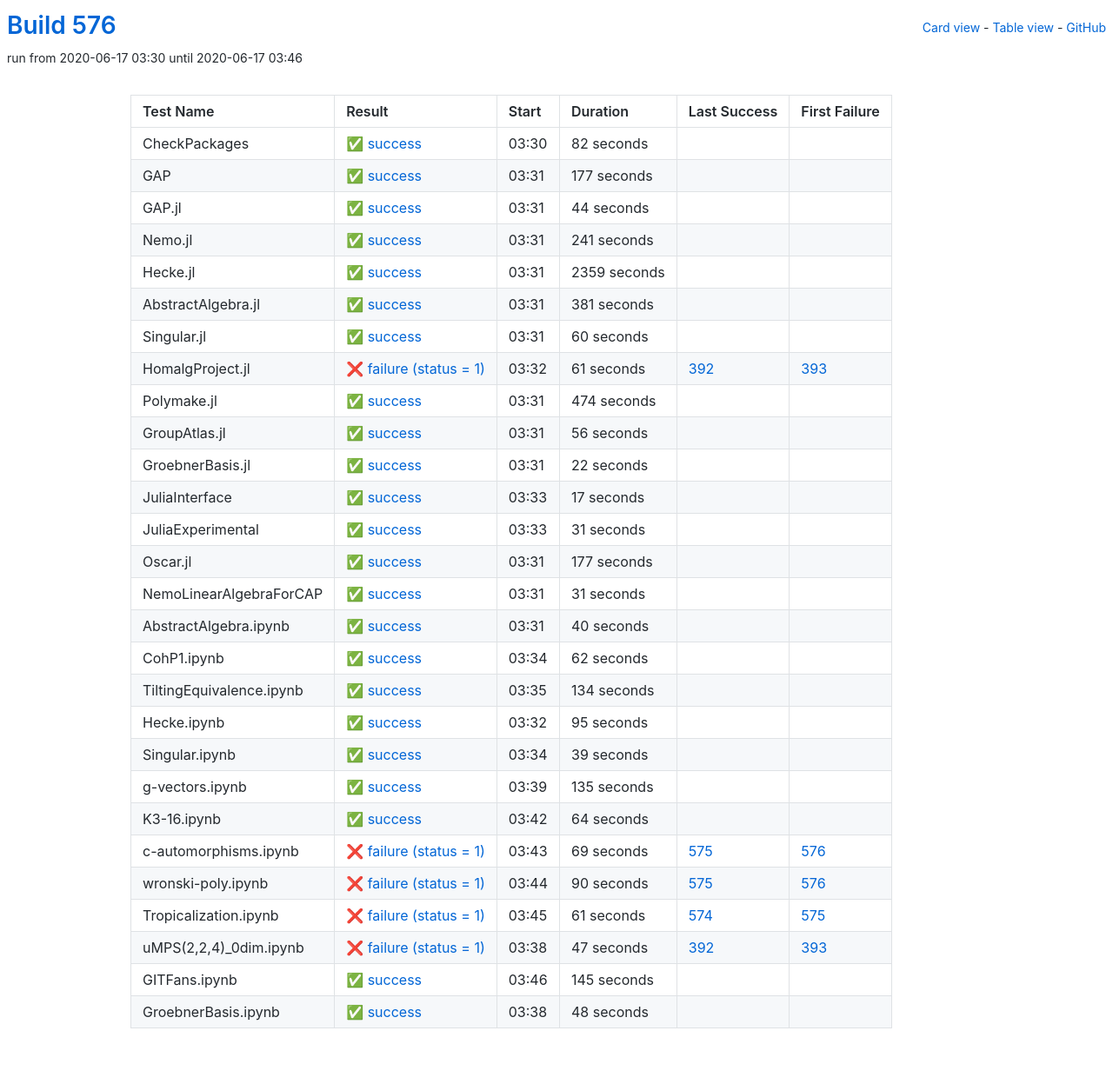
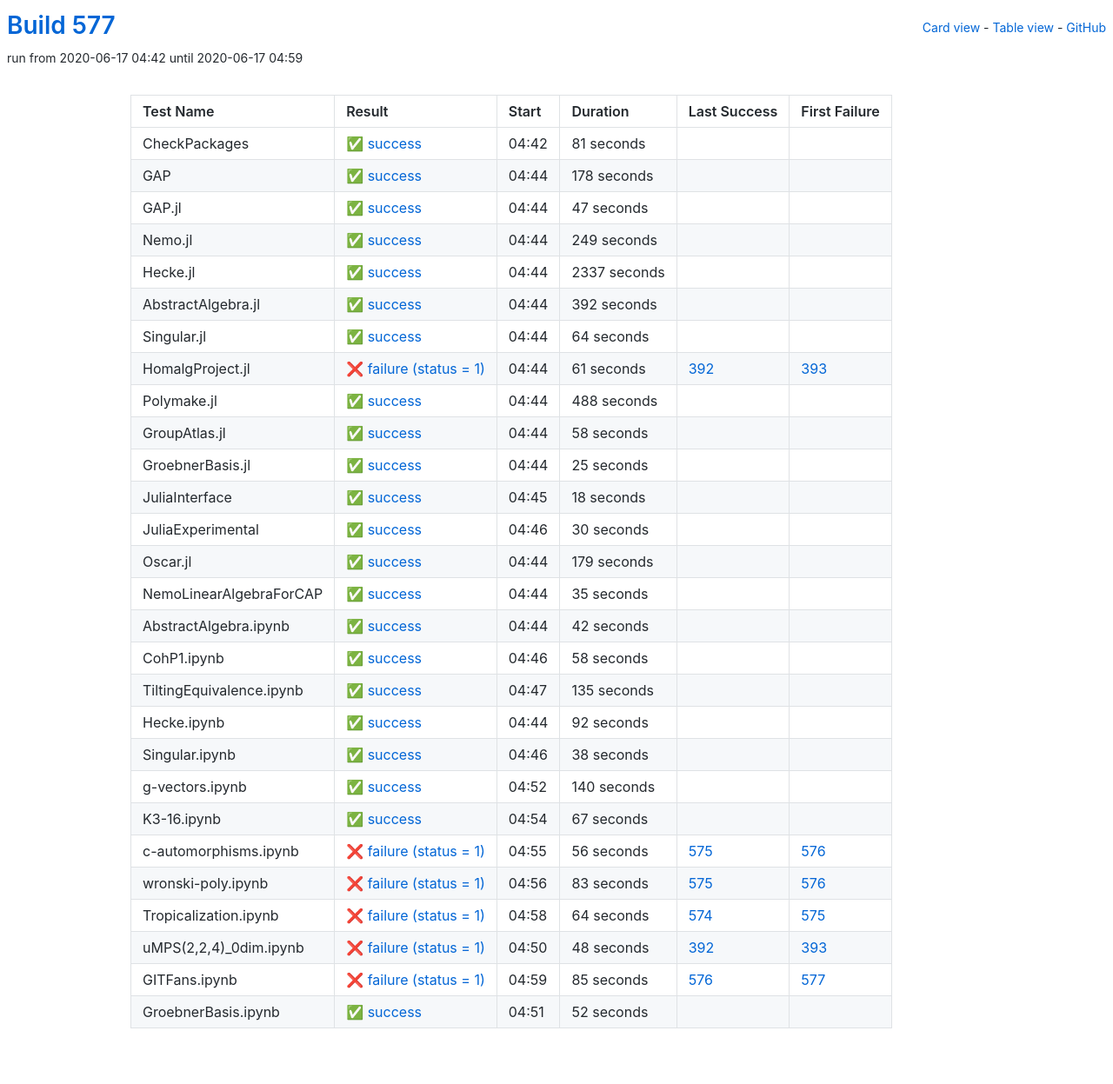
Before and after one commit to oscar-system/oscar-ci-status-1.4, a Jekyll site: the page built from table.html, in a window 1280 px wide. Shown: the whole page at 87% size. Built offline with Jekyll 4.4.1, drawn with Linux system fonts in a browser that asks for light colours.

Commit message:
Build #577

```diff
--- a/_data/ci.yml
+++ b/_data/ci.yml
@@ -1,6 +1,6 @@
 ---
-build: 576
-build_url: https://oscarci.mathematik.uni-kl.de/job/oscar-julia-1.4/576/
+build: 577
+build_url: https://oscarci.mathematik.uni-kl.de/job/oscar-julia-1.4/577/
 job: oscar-julia-1.4
 organization: oscar-system
 repo: oscar-ci-status-1.4
@@ -8,92 +8,92 @@ repourl: https://github.com/oscar-system/oscar-ci-status-1.4
 tests:
 - name: CheckPackages
   id: checkpackages
-  log: https://oscarci.mathematik.uni-kl.de/job/oscar-julia-1.4/576/artifact/logs/build-576/CheckPackages.log
-  start: 2020-06-17 03:30
+  log: https://oscarci.mathematik.uni-kl.de/job/oscar-julia-1.4/577/artifact/logs/build-577/CheckPackages.log
+  start: 2020-06-17 04:42
   success: true
   exitcode: 0
   status: success
-  duration: 82
+  duration: 81
   last_success: false
   last_success_url:
   first_failure: false
   first_failure_url:
 - name: GAP
   id: gap
-  log: https://oscarci.mathematik.uni-kl.de/job/oscar-julia-1.4/576/artifact/logs/build-576/GAP.log
-  start: 2020-06-17 03:31
+  log: https://oscarci.mathematik.uni-kl.de/job/oscar-julia-1.4/577/artifact/logs/build-577/GAP.log
+  start: 2020-06-17 04:44
   success: true
   exitcode: 0
   status: success
-  duration: 177
+  duration: 178
   last_success: false
   last_success_url:
   first_failure: false
   first_failure_url:
 - name: GAP.jl
   id: gap-jl
-  log: https://oscarci.mathematik.uni-kl.de/job/oscar-julia-1.4/576/artifact/logs/build-576/GAP.jl.log
-  start: 2020-06-17 03:31
+  log: https://oscarci.mathematik.uni-kl.de/job/oscar-julia-1.4/577/artifact/logs/build-577/GAP.jl.log
+  start: 2020-06-17 04:44
   success: true
   exitcode: 0
   status: success
-  duration: 44
+  duration: 47
   last_success: false
   last_success_url:
   first_failure: false
   first_failure_url:
 - name: Nemo.jl
   id: nemo-jl
-  log: https://oscarci.mathematik.uni-kl.de/job/oscar-julia-1.4/576/artifact/logs/build-576/Nemo.jl.log
-  start: 2020-06-17 03:31
+  log: https://oscarci.mathematik.uni-kl.de/job/oscar-julia-1.4/577/artifact/logs/build-577/Nemo.jl.log
+  start: 2020-06-17 04:44
   success: true
   exitcode: 0
   status: success
-  duration: 241
+  duration: 249
   last_success: false
   last_success_url:
   first_failure: false
   first_failure_url:
 - name: Hecke.jl
   id: hecke-jl
-  log: https://oscarci.mathematik.uni-kl.de/job/oscar-julia-1.4/576/artifact/logs/build-576/Hecke.jl.log
-  start: 2020-06-17 03:31
+  log: https://oscarci.mathematik.uni-kl.de/job/oscar-julia-1.4/577/artifact/logs/build-577/Hecke.jl.log
+  start: 2020-06-17 04:44
   success: true
   exitcode: 0
   status: success
-  duration: 2359
+  duration: 2337
   last_success: false
   last_success_url:
   first_failure: false
   first_failure_url:
 - name: AbstractAlgebra.jl
   id: abstractalgebra-jl
-  log: https://oscarci.mathematik.uni-kl.de/job/oscar-julia-1.4/576/artifact/logs/build-576/AbstractAlgebra.jl.log
-  start: 2020-06-17 03:31
+  log: https://oscarci.mathematik.uni-kl.de/job/oscar-julia-1.4/577/artifact/logs/build-577/AbstractAlgebra.jl.log
+  start: 2020-06-17 04:44
   success: true
   exitcode: 0
   status: success
-  duration: 381
+  duration: 392
   last_success: false
   last_success_url:
   first_failure: false
   first_failure_url:
 - name: Singular.jl
   id: singular-jl
-  log: https://oscarci.mathematik.uni-kl.de/job/oscar-julia-1.4/576/artifact/logs/build-576/Singular.jl.log
-  start: 2020-06-17 03:31
+  log: https://oscarci.mathematik.uni-kl.de/job/oscar-julia-1.4/577/artifact/logs/build-577/Singular.jl.log
+  start: 2020-06-17 04:44
   success: true
   exitcode: 0
   status: success
-  duration: 60
+  duration: 64
   last_success: false
   last_success_url:
   first_failure: false
   first_failure_url:
 - name: HomalgProject.jl
   id: homalgproject-jl
-  log: https://oscarci.mathematik.uni-kl.de/job/oscar-julia-1.4/576/artifact/logs/build-576/HomalgProject.jl.log
-  start: 2020-06-17 03:32
+  log: https://oscarci.mathematik.uni-kl.de/job/oscar-julia-1.4/577/artifact/logs/build-577/HomalgProject.jl.log
+  start: 2020-06-17 04:44
   success: false
   exitcode: 1
   status: failure
@@ -104,152 +104,116 @@ tests:
   first_failure_url: https://oscarci.mathematik.uni-kl.de/job/oscar-julia-1.4/393/
 - name: Polymake.jl
   id: polymake-jl
-  log: https://oscarci.mathematik.uni-kl.de/job/oscar-julia-1.4/576/artifact/logs/build-576/Polymake.jl.log
-  start: 2020-06-17 03:31
+  log: https://oscarci.mathematik.uni-kl.de/job/oscar-julia-1.4/577/artifact/logs/build-577/Polymake.jl.log
+  start: 2020-06-17 04:44
   success: true
   exitcode: 0
   status: success
-  duration: 474
+  duration: 488
   last_success: false
   last_success_url:
   first_failure: false
   first_failure_url:
 - name: GroupAtlas.jl
   id: groupatlas-jl
-  log: https://oscarci.mathematik.uni-kl.de/job/oscar-julia-1.4/576/artifact/logs/build-576/GroupAtlas.jl.log
-  start: 2020-06-17 03:31
+  log: https://oscarci.mathematik.uni-kl.de/job/oscar-julia-1.4/577/artifact/logs/build-577/GroupAtlas.jl.log
+  start: 2020-06-17 04:44
   success: true
   exitcode: 0
   status: success
-  duration: 56
+  duration: 58
   last_success: false
   last_success_url:
   first_failure: false
   first_failure_url:
 - name: GroebnerBasis.jl
   id: groebnerbasis-jl
-  log: https://oscarci.mathematik.uni-kl.de/job/oscar-julia-1.4/576/artifact/logs/build-576/GroebnerBasis.jl.log
-  start: 2020-06-17 03:31
+  log: https://oscarci.mathematik.uni-kl.de/job/oscar-julia-1.4/577/artifact/logs/build-577/GroebnerBasis.jl.log
+  start: 2020-06-17 04:44
   success: true
   exitcode: 0
   status: success
-  duration: 22
+  duration: 25
   last_success: false
   last_success_url:
   first_failure: false
   first_failure_url:
 - name: JuliaInterface
   id: juliainterface
-  log: https://oscarci.mathematik.uni-kl.de/job/oscar-julia-1.4/576/artifact/logs/build-576/JuliaInterface.log
-  start: 2020-06-17 03:33
+  log: https://oscarci.mathematik.uni-kl.de/job/oscar-julia-1.4/577/artifact/logs/build-577/JuliaInterface.log
+  start: 2020-06-17 04:45
   success: true
   exitcode: 0
   status: success
-  duration: 17
+  duration: 18
   last_success: false
   last_success_url:
   first_failure: false
   first_failure_url:
 - name: JuliaExperimental
   id: juliaexperimental
-  log: https://oscarci.mathematik.uni-kl.de/job/oscar-julia-1.4/576/artifact/logs/build-576/JuliaExperimental.log
-  start: 2020-06-17 03:33
+  log: https://oscarci.mathematik.uni-kl.de/job/oscar-julia-1.4/577/artifact/logs/build-577/JuliaExperimental.log
+  start: 2020-06-17 04:46
   success: true
   exitcode: 0
   status: success
-  duration: 31
+  duration: 30
   last_success: false
   last_success_url:
   first_failure: false
   first_failure_url:
 - name: Oscar.jl
   id: oscar-jl
-  log: https://oscarci.mathematik.uni-kl.de/job/oscar-julia-1.4/576/artifact/logs/build-576/Oscar.jl.log
-  start: 2020-06-17 03:31
+  log: https://oscarci.mathematik.uni-kl.de/job/oscar-julia-1.4/577/artifact/logs/build-577/Oscar.jl.log
+  start: 2020-06-17 04:44
   success: true
   exitcode: 0
   status: success
-  duration: 177
+  duration: 179
   last_success: false
   last_success_url:
   first_failure: false
   first_failure_url:
 - name: NemoLinearAlgebraForCAP
   id: nemolinearalgebraforcap
-  log: https://oscarci.mathematik.uni-kl.de/job/oscar-julia-1.4/576/artifact/logs/build-576/NemoLinearAlgebraForCAP.log
-  start: 2020-06-17 03:31
+  log: https://oscarci.mathematik.uni-kl.de/job/oscar-julia-1.4/577/artifact/logs/build-577/NemoLinearAlgebraForCAP.log
+  start: 2020-06-17 04:44
   success: true
   exitcode: 0
   status: success
-  duration: 31
+  duration: 35
   last_success: false
   last_success_url:
   first_failure: false
   first_failure_url:
 - name: AbstractAlgebra.ipynb
   id: abstractalgebra-ipynb
-  log: https://oscarci.mathematik.uni-kl.de/job/oscar-julia-1.4/576/artifact/logs/build-576/AbstractAlgebra.ipynb.log
-  start: 2020-06-17 03:31
+  log: https://oscarci.mathematik.uni-kl.de/job/oscar-julia-1.4/577/artifact/logs/build-577/AbstractAlgebra.ipynb.log
+  start: 2020-06-17 04:44
   success: true
   exitcode: 0
   status: success
-  duration: 40
+  duration: 42
   last_success: false
   last_success_url:
   first_failure: false
   first_failure_url:
 - name: CohP1.ipynb
   id: cohp1-ipynb
-  log: https://oscarci.mathematik.uni-kl.de/job/oscar-julia-1.4/576/artifact/logs/build-576/CohP1.ipynb.log
-  start: 2020-06-17 03:34
+  log: https://oscarci.mathematik.uni-kl.de/job/oscar-julia-1.4/577/artifact/logs/build-577/CohP1.ipynb.log
+  start: 2020-06-17 04:46
   success: true
   exitcode: 0
   status: success
-  duration: 62
+  duration: 58
   last_success: false
   last_success_url:
   first_failure: false
   first_failure_url:
 - name: TiltingEquivalence.ipynb
   id: tiltingequivalence-ipynb
-  log: https://oscarci.mathematik.uni-kl.de/job/oscar-julia-1.4/576/artifact/logs/build-576/TiltingEquivalence.ipynb.log
-  start: 2020-06-17 03:35
-  success: true
-  exitcode: 0
-  status: success
-  duration: 134
-  last_success: false
-  last_success_url:
-  first_failure: false
-  first_failure_url:
-- name: Hecke.ipynb
-  id: hecke-ipynb
-  log: https://oscarci.mathematik.uni-kl.de/job/oscar-julia-1.4/576/artifact/logs/build-576/Hecke.ipynb.log
-  start: 2020-06-17 03:32
-  success: true
-  exitcode: 0
-  status: success
-  duration: 95
-  last_success: false
-  last_success_url:
-  first_failure: false
-  first_failure_url:
-- name: Singular.ipynb
-  id: singular-ipynb
-  log: https://oscarci.mathematik.uni-kl.de/job/oscar-julia-1.4/576/artifact/logs/build-576/Singular.ipynb.log
-  start: 2020-06-17 03:34
-  success: true
-  exitcode: 0
-  status: success
-  duration: 39
-  last_success: false
-  last_success_url:
-  first_failure: false
-  first_failure_url:
-- name: g-vectors.ipynb
-  id: g-vectors-ipynb
-  log: https://oscarci.mathematik.uni-kl.de/job/oscar-julia-1.4/576/artifact/logs/build-576/g-vectors.ipynb.log
-  start: 2020-06-17 03:39
+  log: https://oscarci.mathematik.uni-kl.de/job/oscar-julia-1.4/577/artifact/logs/build-577/TiltingEquivalence.ipynb.log
+  start: 2020-06-17 04:47
   success: true
   exitcode: 0
   status: success
@@ -258,87 +222,123 @@ tests:
   last_success_url:
   first_failure: false
   first_failure_url:
-- name: K3-16.ipynb
-  id: k3-16-ipynb
-  log: https://oscarci.mathematik.uni-kl.de/job/oscar-julia-1.4/576/artifact/logs/build-576/K3-16.ipynb.log
-  start: 2020-06-17 03:42
+- name: Hecke.ipynb
+  id: hecke-ipynb
+  log: https://oscarci.mathematik.uni-kl.de/job/oscar-julia-1.4/577/artifact/logs/build-577/Hecke.ipynb.log
+  start: 2020-06-17 04:44
   success: true
   exitcode: 0
   status: success
-  duration: 64
+  duration: 92
+  last_success: false
+  last_success_url:
+  first_failure: false
+  first_failure_url:
+- name: Singular.ipynb
+  id: singular-ipynb
+  log: https://oscarci.mathematik.uni-kl.de/job/oscar-julia-1.4/577/artifact/logs/build-577/Singular.ipynb.log
+  start: 2020-06-17 04:46
+  success: true
+  exitcode: 0
+  status: success
+  duration: 38
+  last_success: false
+  last_success_url:
+  first_failure: false
+  first_failure_url:
+- name: g-vectors.ipynb
+  id: g-vectors-ipynb
+  log: https://oscarci.mathematik.uni-kl.de/job/oscar-julia-1.4/577/artifact/logs/build-577/g-vectors.ipynb.log
+  start: 2020-06-17 04:52
+  success: true
+  exitcode: 0
+  status: success
+  duration: 140
+  last_success: false
+  last_success_url:
+  first_failure: false
+  first_failure_url:
+- name: K3-16.ipynb
+  id: k3-16-ipynb
+  log: https://oscarci.mathematik.uni-kl.de/job/oscar-julia-1.4/577/artifact/logs/build-577/K3-16.ipynb.log
+  start: 2020-06-17 04:54
+  success: true
+  exitcode: 0
+  status: success
+  duration: 67
   last_success: false
   last_success_url:
   first_failure: false
   first_failure_url:
 - name: c-automorphisms.ipynb
   id: c-automorphisms-ipynb
-  log: https://oscarci.mathematik.uni-kl.de/job/oscar-julia-1.4/576/artifact/logs/build-576/c-automorphisms.ipynb.log
-  start: 2020-06-17 03:43
+  log: https://oscarci.mathematik.uni-kl.de/job/oscar-julia-1.4/577/artifact/logs/build-577/c-automorphisms.ipynb.log
+  start: 2020-06-17 04:55
   success: false
   exitcode: 1
   status: failure
-  duration: 69
+  duration: 56
   last_success: 575
   last_success_url: https://oscarci.mathematik.uni-kl.de/job/oscar-julia-1.4/575/
   first_failure: 576
   first_failure_url: https://oscarci.mathematik.uni-kl.de/job/oscar-julia-1.4/576/
 - name: wronski-poly.ipynb
   id: wronski-poly-ipynb
-  log: https://oscarci.mathematik.uni-kl.de/job/oscar-julia-1.4/576/artifact/logs/build-576/wronski-poly.ipynb.log
-  start: 2020-06-17 03:44
+  log: https://oscarci.mathematik.uni-kl.de/job/oscar-julia-1.4/577/artifact/logs/build-577/wronski-poly.ipynb.log
+  start: 2020-06-17 04:56
   success: false
   exitcode: 1
   status: failure
-  duration: 90
+  duration: 83
   last_success: 575
   last_success_url: https://oscarci.mathematik.uni-kl.de/job/oscar-julia-1.4/575/
   first_failure: 576
   first_failure_url: https://oscarci.mathematik.uni-kl.de/job/oscar-julia-1.4/576/
 - name: Tropicalization.ipynb
   id: tropicalization-ipynb
-  log: https://oscarci.mathematik.uni-kl.de/job/oscar-julia-1.4/576/artifact/logs/build-576/Tropicalization.ipynb.log
-  start: 2020-06-17 03:45
+  log: https://oscarci.mathematik.uni-kl.de/job/oscar-julia-1.4/577/artifact/logs/build-577/Tropicalization.ipynb.log
+  start: 2020-06-17 04:58
   success: false
   exitcode: 1
   status: failure
-  duration: 61
+  duration: 64
   last_success: 574
   last_success_url: https://oscarci.mathematik.uni-kl.de/job/oscar-julia-1.4/574/
   first_failure: 575
   first_failure_url: https://oscarci.mathematik.uni-kl.de/job/oscar-julia-1.4/575/
 - name: uMPS(2,2,4)_0dim.ipynb
   id: umps-2-2-4-0dim-ipynb
-  log: https://oscarci.mathematik.uni-kl.de/job/oscar-julia-1.4/576/artifact/logs/build-576/uMPS-2-2-4-_0dim.ipynb.log
-  start: 2020-06-17 03:38
+  log: https://oscarci.mathematik.uni-kl.de/job/oscar-julia-1.4/577/artifact/logs/build-577/uMPS-2-2-4-_0dim.ipynb.log
+  start: 2020-06-17 04:50
   success: false
   exitcode: 1
   status: failure
-  duration: 47
+  duration: 48
   last_success: 392
   last_success_url: https://oscarci.mathematik.uni-kl.de/job/oscar-julia-1.4/392/
   first_failure: 393
   first_failure_url: https://oscarci.mathematik.uni-kl.de/job/oscar-julia-1.4/393/
 - name: GITFans.ipynb
   id: gitfans-ipynb
-  log: https://oscarci.mathematik.uni-kl.de/job/oscar-julia-1.4/576/artifact/logs/build-576/GITFans.ipynb.log
-  start: 2020-06-17 03:46
+  log: https://oscarci.mathematik.uni-kl.de/job/oscar-julia-1.4/577/artifact/logs/build-577/GITFans.ipynb.log
+  start: 2020-06-17 04:59
+  success: false
+  exitcode: 1
+  status: failure
+  duration: 85
+  last_success: 576
+  last_success_url: https://oscarci.mathematik.uni-kl.de/job/oscar-julia-1.4/576/
+  first_failure: 577
+  first_failure_url: https://oscarci.mathematik.uni-kl.de/job/oscar-julia-1.4/577/
+- name: GroebnerBasis.ipynb
+  id: groebnerbasis-ipynb
+  log: https://oscarci.mathematik.uni-kl.de/job/oscar-julia-1.4/577/artifact/logs/build-577/GroebnerBasis.ipynb.log
+  start: 2020-06-17 04:51
   success: true
   exitcode: 0
   status: success
-  duration: 145
+  duration: 52
   last_success: false
   last_success_url:
   first_failure: false
   first_failure_url:
-- name: GroebnerBasis.ipynb
-  id: groebnerbasis-ipynb
-  log: https://oscarci.mathematik.uni-kl.de/job/oscar-julia-1.4/576/artifact/logs/build-576/GroebnerBasis.ipynb.log
-  start: 2020-06-17 03:38
-  success: true
-  exitcode: 0
-  status: success
-  duration: 48
-  last_success: false
-  last_success_url:
-  first_failure: false
-  first_failure_url:
```
Also changed, not shown: README.md.
